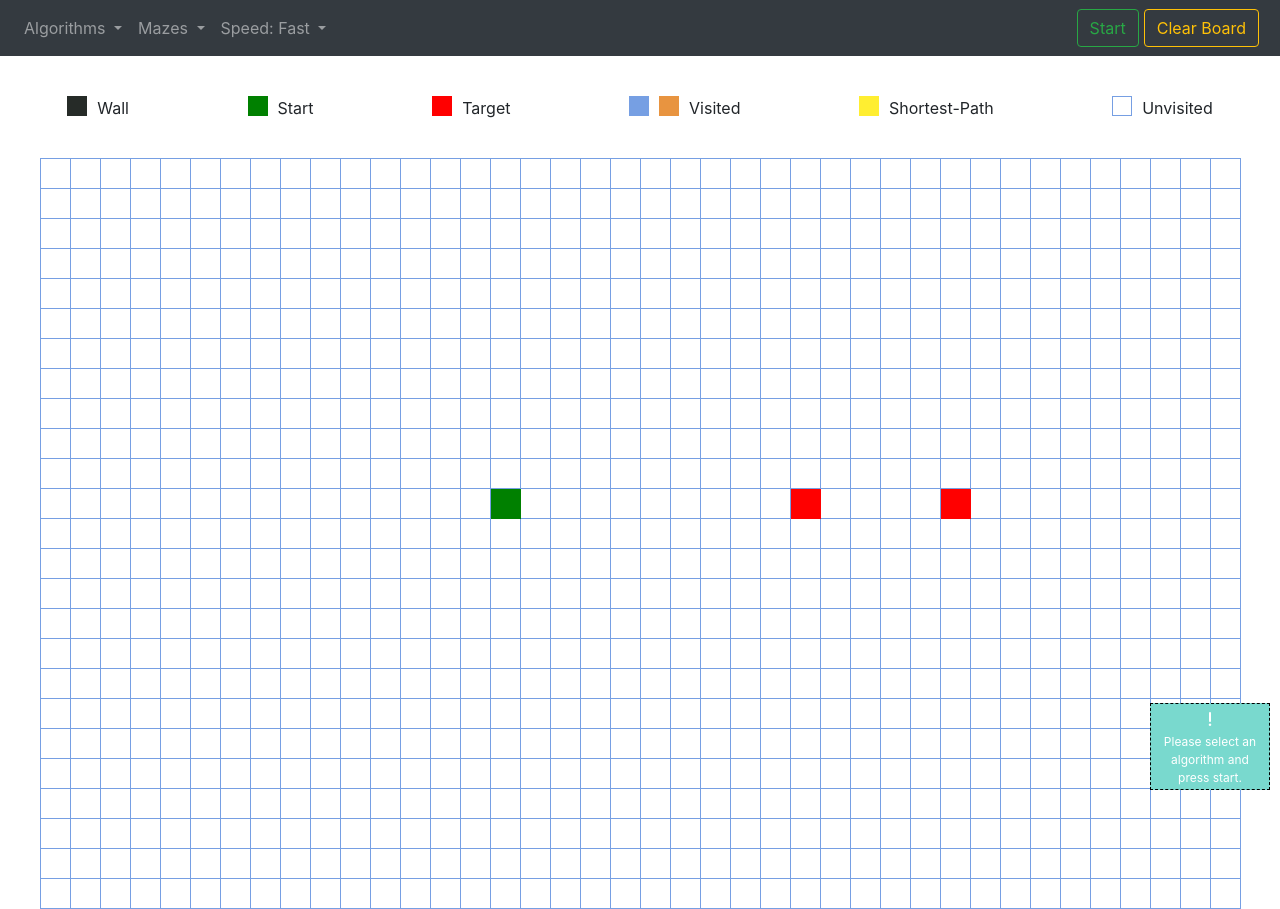
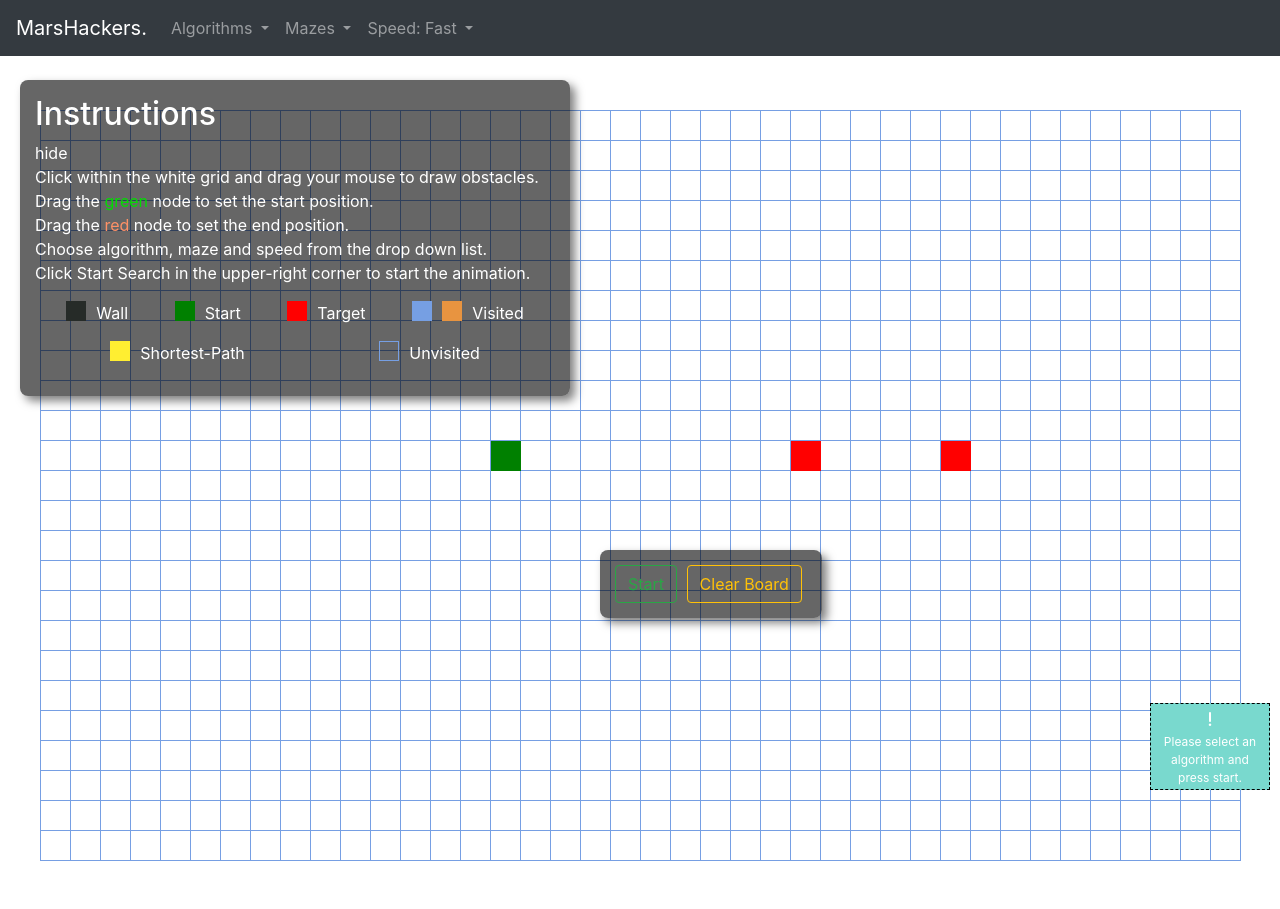
Before and after one commit to gayathri0329/marshackers, a plain HTML site: page index.html in a window 1280 px wide. After the commit the page ends 861 px from the top, so only its background shows below. Drawn offline with nearby package versions, Linux system fonts and the light colour scheme.

Commit message:
Update index.html

```diff
--- a/index.html
+++ b/index.html
@@ -19,6 +19,7 @@
       class="navbar navbar-expand-sm fixed-top navbar-dark bg-dark"
       id="myNavbar"
     >
+      <a class="navbar-brand" href="#" id="logo">MarsHackers.</a>
       <button
         class="navbar-toggler"
         type="button"
@@ -98,6 +99,7 @@
           </li>
         </ul>
 
+        <div id="play_panel" class="panel right_panel ui-draggable" style="top: 550px; left: 600px;">
         <button
           class="btn btn-outline-success btn-space"
           type="submit"
@@ -114,8 +116,22 @@
           Clear Board
         </button>
         <!-- <button type="button" class="btn btn-outline-danger disabled" type="submit" id="stopBtn">Stop</button> -->
+          </div>
       </div>
     </nav>
+
+
+
+    <div id="instructions_panel" class="panel ui-draggable">
+		<header>
+		  <h2 class="header_title">Instructions</h2>
+		  <span id="hide_instructions">hide</span>
+		</header>
+		Click within the <span class="white">white</span> grid and drag your mouse to draw obstacles. <br>
+		Drag the <span class="green">green</span> node to set the start position. <br>
+		Drag the <span class="red">red</span> node to set the end position. <br>
+		Choose algorithm, maze and speed from the drop down list. <br>
+		Click Start Search in the upper-right corner to start the animation.
 
     <div class="d-flex flex-row flex-wrap m-2 justify-content-around">
       <div class="d-flex p-2">
@@ -144,6 +160,7 @@
         <div>Unvisited</div>
       </div>
     </div>
+      </div>
 
     <div class="d-flex flex-column align-items-center" id="bigTableContainer">
       <div id="tableContainer"></div>
```
